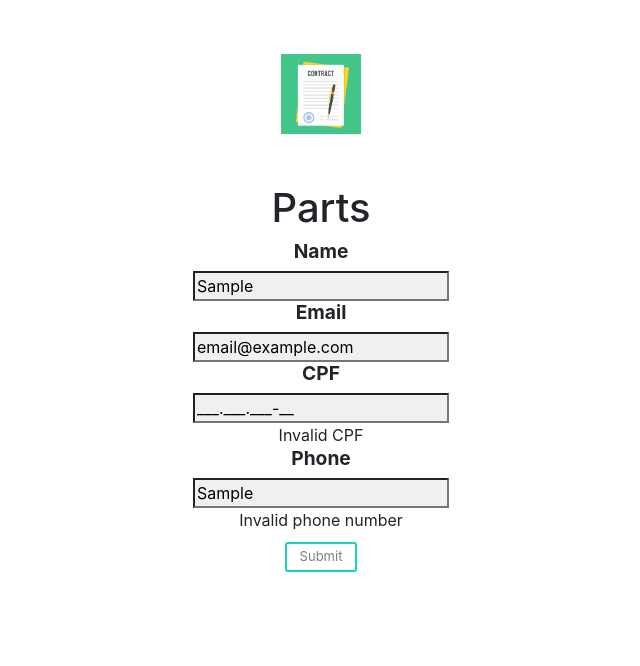
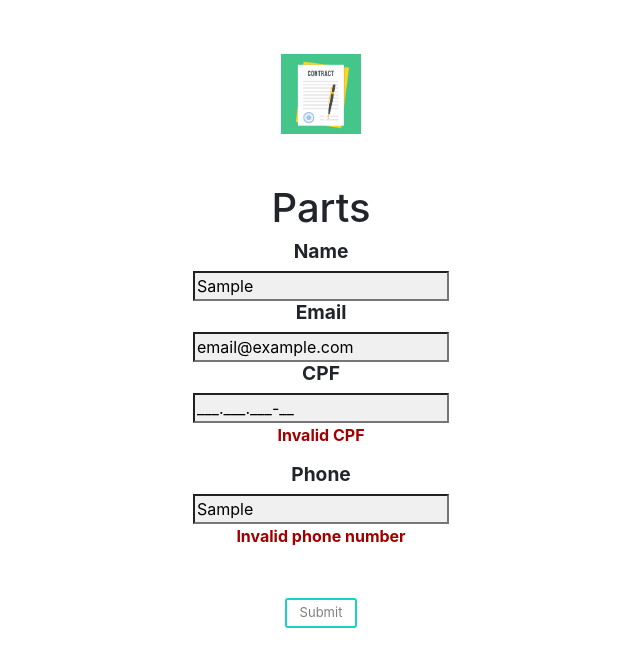
Before and after one commit to ypedroo/contracts, a React (Create React App) app: page /parts in a window 1280 px wide. Both pictures are taken after typing "Sample", "Sample" into the empty fields and a click on the button "Submit". Shown: the top 666 px of the page, without its empty margins (319-959 px from the left). Built offline with nearby package versions, Linux system fonts and the light colour scheme.

Commit message:
Styling field validations

```diff
--- a/src/components/pages/PartForm/PartFormHook.tsx
+++ b/src/components/pages/PartForm/PartFormHook.tsx
@@ -26,7 +26,7 @@ export default () => {
             email: Yup.string()
                 .email("Email not valid")
                 .required("Email is required"),
-            name: Yup.string().required("name is required"),
+            name: Yup.string().required("Name is required"),
             cpf: Yup.string()
                 .required("cpf is required")
                 .matches(/^([0-9]){3}\.([0-9]){3}\.([0-9]){3}-([0-9]){2}$/i, 'Invalid CPF'),
@@ -46,22 +46,22 @@ export default () => {
                     <input type="text" name="name" onChange={form.handleChange}
                         onBlur={form.handleBlur} value={form.values.name}
                     />
-                    {form.errors.name && form.touched.name && form.errors.name}
+                    {form.errors.name && form.touched.name && <p className="formErrorMessage">{form.errors.name}</p>}
                     <h2 className="form-field" > Email </h2>
                     <input type="email" name="email" onChange={form.handleChange}
                         onBlur={form.handleBlur} value={form.values.email}
                     />
-                    {form.errors.email && form.touched.email && form.errors.email}
+                    {form.errors.email && form.touched.email && <p className="formErrorMessage">{form.errors.email}</p>}
                     <h2 className="form-field" > CPF </h2>
                     <input type="cpf" name="cpf" onChange={form.handleChange}
                         onBlur={form.handleBlur} value={form.values.cpf}
                     />
-                    {form.errors.cpf && form.touched.cpf && form.errors.cpf}
+                    {form.errors.cpf && form.touched.cpf && <p className="formErrorMessage">{form.errors.cpf}</p>}
                     <h2 className="form-field" > Phone </h2>
                     <input type="phone" name="phone" onChange={form.handleChange}
                         onBlur={form.handleBlur} value={form.values.phone}
                     />
-                    {form.errors.phone && form.touched.phone && form.errors.phone}
+                    {form.errors.phone && form.touched.phone && <p className="formErrorMessage">{form.errors.phone}</p>}
                     <br />
                     <button type="submit" disabled={form.isSubmitting}>
                         Submit
--- a/src/styles/styles.ts
+++ b/src/styles/styles.ts
@@ -61,7 +61,7 @@ transition: transform .5s ease;
 }
 input {
     display: block;
-    bottom: 0;
+    bottom: 5%;
     top: 0;
     left: 0;
     right: 0;
```
